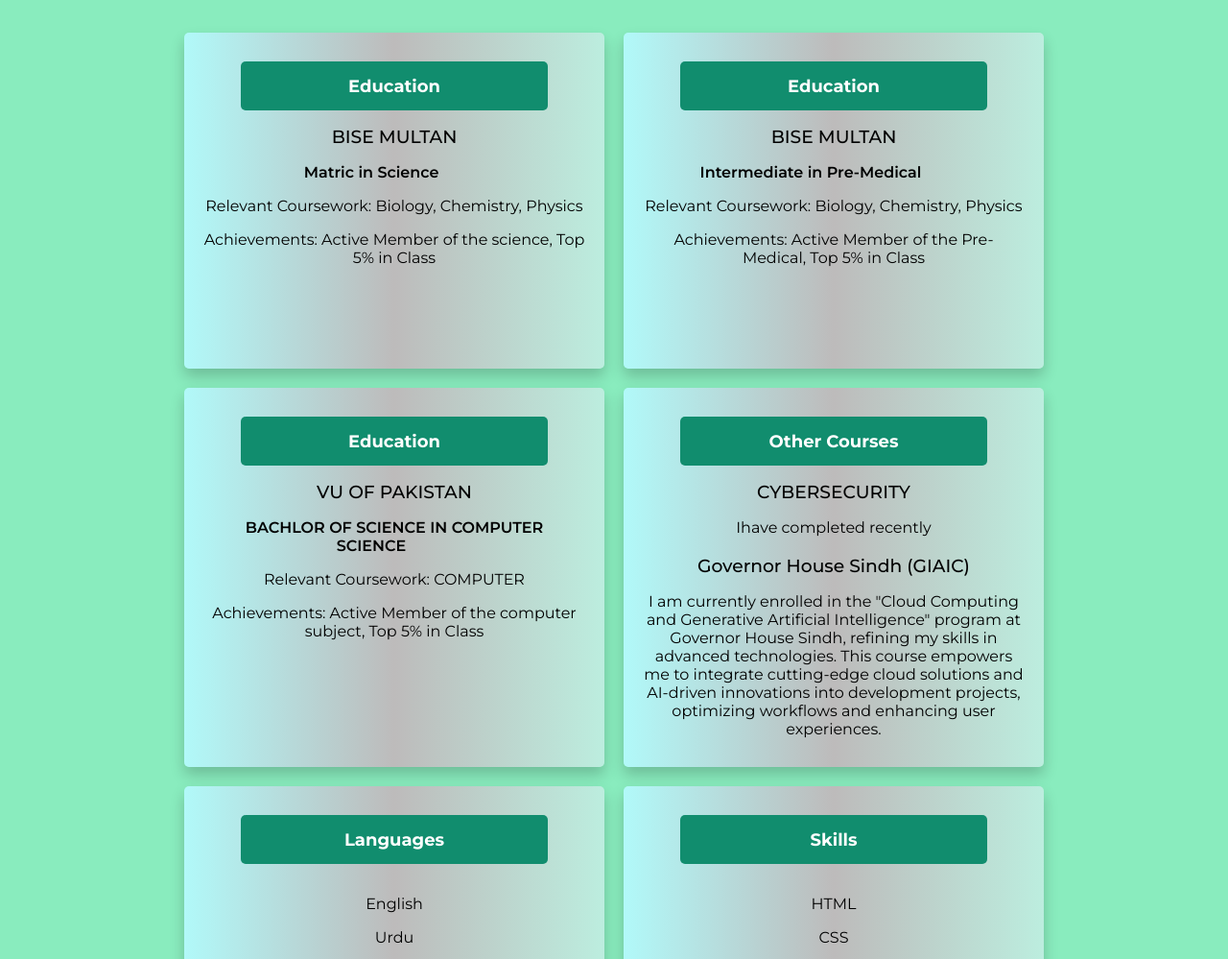
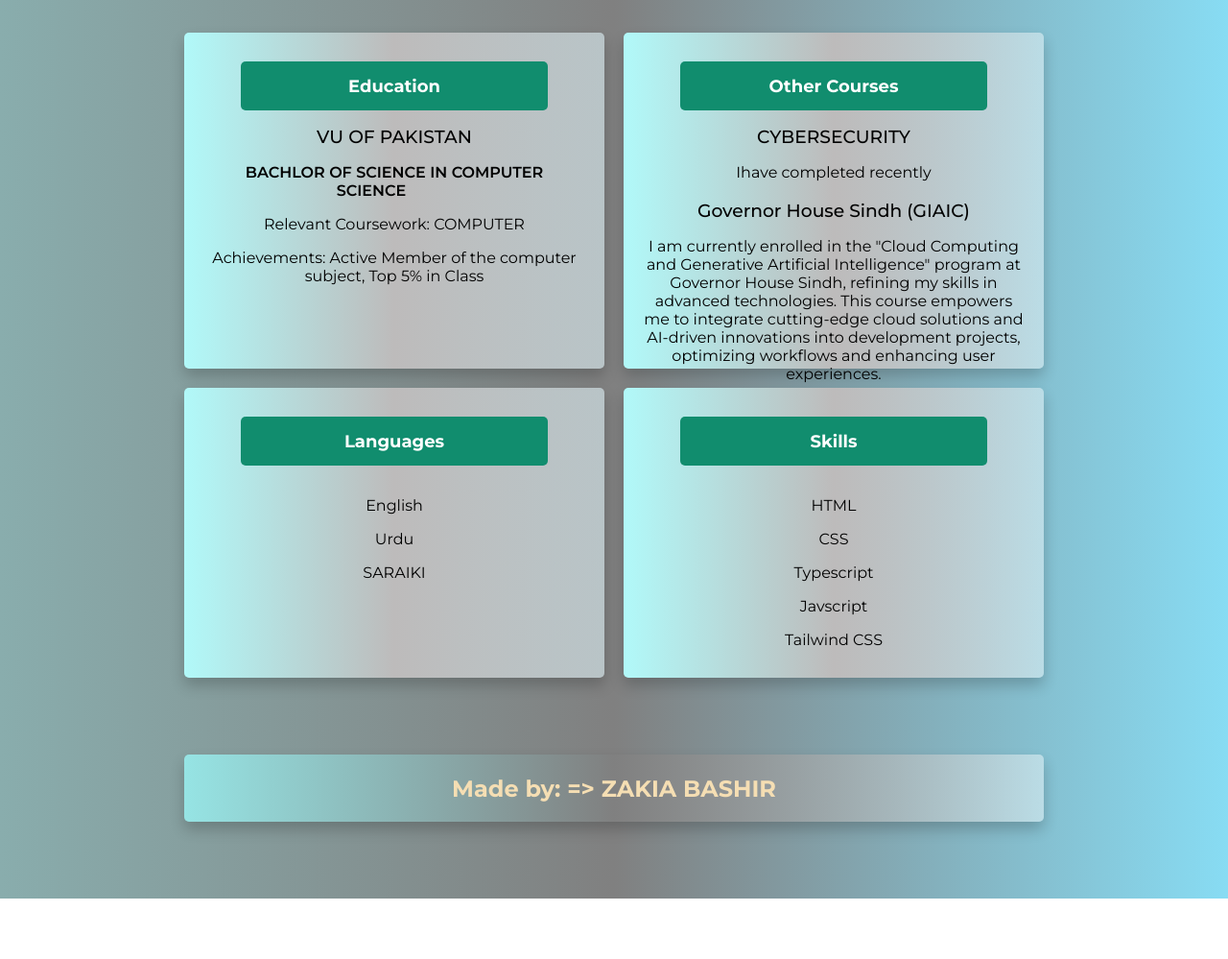
Before and after one commit to zakiabashir/hackhaton-milestone1-repo, a website with bundled scripts: page index.html in a window 1280 px wide. Shown: the part 960-1959 px from the top of the page at 96% size. After the commit the page ends 1896 px from the top, so only its background shows below. Built offline with nearby package versions, Linux system fonts and the light colour scheme.

Commit message:
changing in education section

```diff
--- a/index.html
+++ b/index.html
@@ -32,7 +32,7 @@
               <strong class="address">ADDRESS</strong> House#27,str#22, Sector#C QYUMAABBAD, KARACHI
             </p>
             <p><strong class="email">E-MAIL</strong> nshafeys0@gmail.com</p>
-            <p><strong class="phone">Phone</strong> +92 3007729505</p>
+            <p><strong class="phone">Phone</strong> +92 3077094787</p>
             <p>
               <strong class="job">Front End Developer</strong> till july
               25,2024
@@ -65,28 +65,6 @@
     <main>
       <div class="main">
         <div class="content-section education">
-          <h1>Education</h1>
-          <h3>BISE MULTAN</h3>
-          <p><strong>Matric in Science</strong></p>
-          <p>
-            Relevant Coursework: Biology, Chemistry, Physics
-          </p>
-          <p>
-            Achievements: Active Member of the science, Top 5% in Class
-          </p>
-        </div>
-        <div class="content-section education">
-            <h1>Education</h1>
-            <h3>BISE MULTAN</h3>
-            <p><strong>Intermediate in Pre-Medical</strong></p>
-            <p>
-              Relevant Coursework: Biology, Chemistry, Physics
-            </p>
-            <p>
-              Achievements: Active Member of the Pre-Medical, Top 5% in Class
-            </p>
-          </div>
-          <div class="content-section education">
             <h1>Education</h1>
             <h3>VU OF PAKISTAN</h3>
             <p><strong>BACHLOR OF SCIENCE IN COMPUTER SCIENCE</strong></p>
--- a/style.css
+++ b/style.css
@@ -6,7 +6,7 @@
   font-family: "Montserrat", sans-serif;
 }
 body {
-  background-color: rgb(137, 236, 190);
+  background-image: linear-gradient(to right, rgb(137, 173, 173), rgb(128, 128, 128),rgba(61, 198, 236, 0.616));
 }
 
 /* ------------------------- header ------------------------------------------------- */
```
